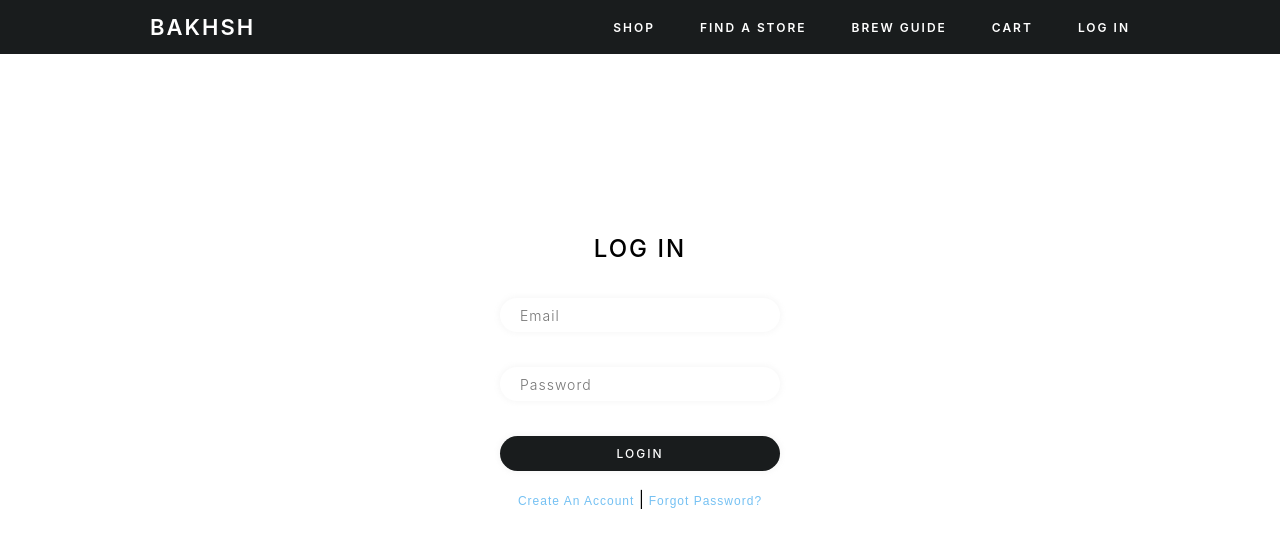
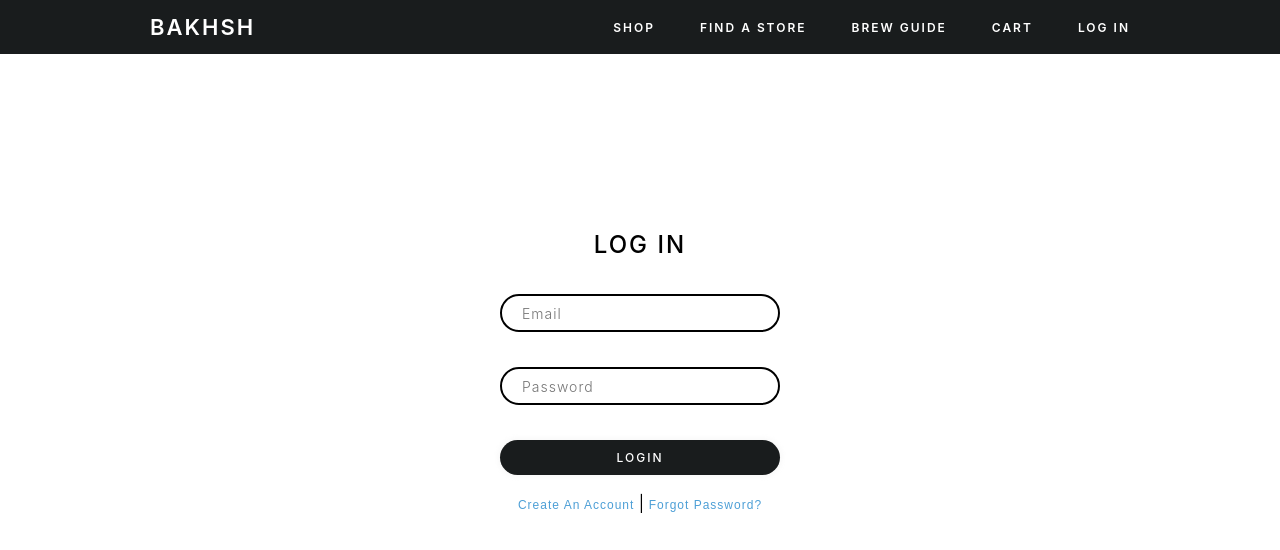
Before and after one commit to mcdguy/EcomShop, a React (Create React App) app in the folder client/: page /login in a window 1280 px wide. Shown: the top 550 px of the page. Built offline with nearby package versions, Linux system fonts and the light colour scheme; no server answers.

Commit message:
added-login

```diff
--- a/client/src/pages/Login/login.css
+++ b/client/src/pages/Login/login.css
@@ -39,7 +39,8 @@
     letter-spacing: 1px;
     font-family: -apple-system, BlinkMacSystemFont, 'Segoe UI', Roboto, Oxygen, Ubuntu, Cantarell, 'Open Sans', 'Helvetica Neue', sans-serif;
     font-size: 16px;
-    box-shadow: 0 0 5px 2px rgba(241, 241, 241, 0.473);
+    border: 2px solid black;
+    /* box-shadow: 0 0 5px 2px rgba(241, 241, 241, 0.473); */
 }
 ::placeholder{
     letter-spacing: 1px;
@@ -53,14 +54,7 @@ input:focus{
 .auth__form input{
     margin-bottom: 35px;
 }
-/* .auth__forgot{
-    color: rgb(70, 198, 248);
-    text-align: right;
-    font-size: 12px;
-    letter-spacing: 1px;
-    margin-bottom: 20px;
-    cursor: pointer;
-} */
+
 
 .auth__form button{
     font-family: -apple-system, BlinkMacSystemFont, 'Segoe UI', Roboto, Oxygen, Ubuntu, Cantarell, 'Open Sans', 'Helvetica Neue', sans-serif;
@@ -83,19 +77,17 @@ input:focus{
     outline: none;
 }
 .auth__toggle{
-    padding: 18px 5px;
+    padding: 18px 0px;
 }
 
 .auth__toggle span{
-    /* display: flex;
-    justify-content: space-between; */
     width: 100%;
     display: block;
     text-align: center;
 }
 .auth__toggle button{
     font-size: 12px;
-    color: rgb(117, 193, 243);
+    color: rgb(77, 159, 214);
     padding: 0;
     border: none;
     outline: none;
```
